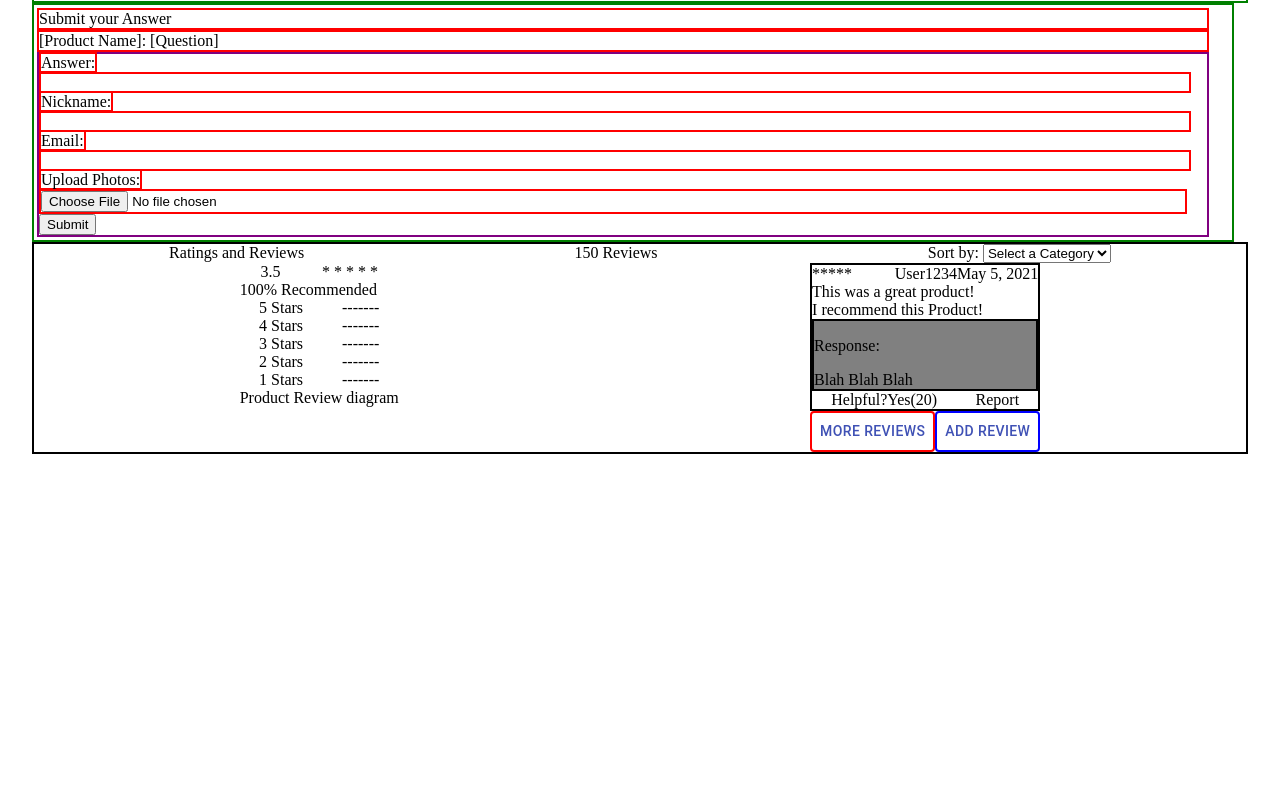
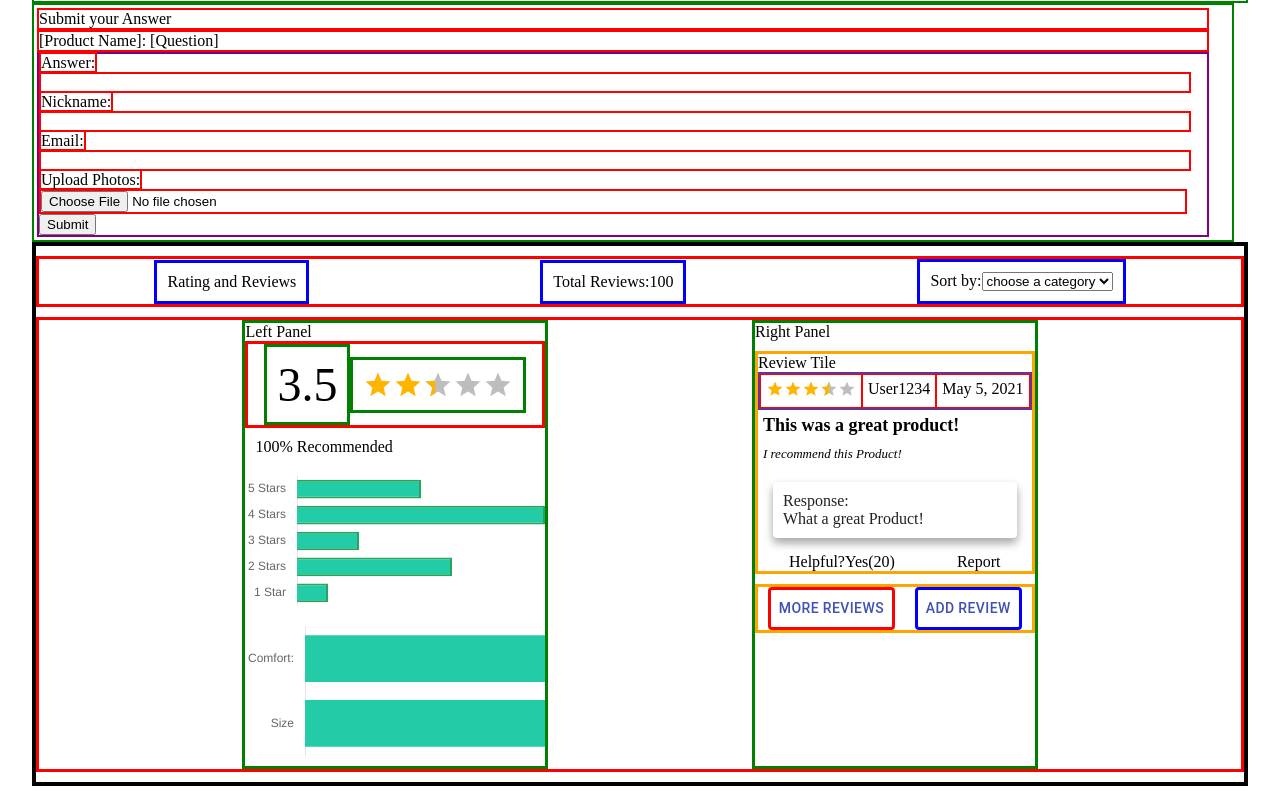
Before and after one commit to dark-developer-studio/front-end-capstone, a React app: page / in a window 1280 px wide. Shown: the part 572-1366 px from the top of the page. Before the commit the page ends 1034 px from the top, so only its background shows below. Built offline with nearby package versions, Linux system fonts and the light colour scheme; the HTML template or start-up script is replaced by a standard one.

Commit message:
Updates with Charts.js dependencies and material UI lab dependencies Adds components to Ratings and Reviews

```diff
--- /dev/null
+++ b/client/src/components/reviews/ProductReviewChart.jsx
@@ -0,0 +1,70 @@
+import React from "react";
+import {Grid} from '@material-ui/core';
+import {makeStyles} from '@material-ui/core/styles';
+import { Bar } from 'react-chartjs-2';
+
+const useStyles = makeStyles((theme) => ({
+  barDiagram: {
+    display: "flex",
+    flexDirection: "column",
+    justifyContent: "space-evenly",
+    alignItems: "flex-start",
+    marginLeft: "10px",
+    border: "3px solid red"
+  },
+}));
+
+const data = {
+  labels: ['Comfort:', 'Size'],
+  datasets: [
+    {
+      label: '',
+      data: [40, 40],
+      backgroundColor: [
+        'rgba(35, 203, 167, 1)',
+        'rgba(35, 203, 167, 1)',
+      ],
+    },
+  ],
+};
+
+const options = {
+  //y axis creates a horizontal chart
+  indexAxis: 'y',
+
+  // Elements options apply to all of the options unless overridden in a dataset
+  elements: {
+    // bar: {
+    //   borderWidth: 2,
+    // },
+  },
+  responsive: true,
+
+  plugins: {
+    legend: {
+      display: false
+    },
+  },
+//   title: {
+//     display: true,
+//     text: 'This is a Horizontal Bar Chart',
+//   },
+// },
+  scales: {
+    xAxis: {
+      display: false,
+    },
+    yAxis: {
+      display: true,
+      grid: {
+        display: false
+      }
+    }
+  }
+};
+
+const ProductReviewChart = () => (
+    <Bar data={data} options={options} />
+);
+
+export default ProductReviewChart;
--- a/client/src/components/reviews/RatingsAndReviews.jsx
+++ b/client/src/components/reviews/RatingsAndReviews.jsx
@@ -1,182 +1,199 @@
 import React from 'react';
-//import './reviews-style.css';
-import {Button} from '@material-ui/core';
-import Grid from '@material-ui/core/Grid';
-import {makeStyles} from '@material-ui/core/styles';
 
-// import style from '../../../dist/styles.css'
+//Material UI imports
+import {Grid, Button, Paper} from '@material-ui/core';
+import useStyles from './Styles.jsx';
+
+//Component imports
+import ReviewTile from './ReviewTile.jsx';
+import TotalReviewCount from './TotalReviewCount.jsx';
+import ReviewPercentageAndStars from './ReviewPercentageAndStars.jsx';
+import StarBarChart from './StarBarChart.jsx';
+import ProductReviewChart from './ProductReviewChart.jsx';
 //import '../../../dist/styles.css';
-
-const useStyles = makeStyles((theme) => ({
-  parentGrid: {
-    border: "2px solid black",
-    maxHeight: "800px",
-    direction:"column",
-    justify: "space-evenly",
-    alignContent: "center"
-  },
-  topGrid: {
-    direction:"row",
-    justify:"space-evenly",
-    alignContent:"center"
-  }
-}));
 
 const RatingsAndReviews = () => {
   const classes = useStyles();
 
+  return (
+    <div className={classes.parentGrid}>
+
+      <Grid container direction="row" container alignItems="center" justify="space-around" className={classes.topGrid}>
+
+        <Grid item className={classes.componentTitle}>
+          Rating and Reviews
+        </Grid>
+        <Grid item className={classes.totalRev}>
+          Total Reviews:
+          <TotalReviewCount />
+          </Grid>
+        <Grid item className={classes.sortby}>
+          <span>Sort by: </span>
+          <select>
+            <option value="">choose a category</option>
+          </select>
+        </Grid>
+      {/* End of topGrid */}
+      </Grid>
+
+      <Grid container direction="row" justify="space-evenly" className={classes.midGrid}>
+        <Grid item className={classes.leftPanel}>
+          Left Panel
+          <ReviewPercentageAndStars />
+
+          <div className={classes.recommendPercentage}>100% Recommended</div>
+
+          <StarBarChart />
+          <ProductReviewChart />
+
+        {/* End of left panel   */}
+        </Grid>
+
+        <Grid item className={classes.rightPanel}>
+          <Grid item>Right Panel</Grid>
+
+          <ReviewTile />
+
+          <div className={classes.buttonContainer}>
+            <Button color="primary" className={classes.moreRevBtn}>More Reviews</Button >
+            <Button color="primary" className={classes.addRevBtn}>Add Review</Button>
+          </div>
+
+        {/* End of right panel   */}
+        </Grid>
+
+      {/* End of midGrid   */}
+      </Grid>
+
+    </div>
+  );
+
   // return (
-  //   <Grid container className={classes.parentGrid}>
-  //     <Grid container className={classes.topGrid}>
-  //     <div id="randr-title">Rating and Reviews</div>
-  //     <div>Total Reviews</div>
-  //     <div id="sortby"> <span>Sort by:</span>
-  //       <select>
-  //         <option value="">choose a category</option>
-  //       </select>
-  //     </div>
-  //     </Grid>
-
-  //     <Grid container>Review Window with Stars</Grid>
-  //     <Grid container>Percentage of recommendations</Grid>
-  //     <Grid container>Stars List</Grid>
-  //     <Grid container>Review Title</Grid>
-
-  //     <div id="Button Container">
-  //       <Button color="primary">More Reviews</Button>
-  //       <Button color="primary">Add Review</Button>
+  //   <div className="parentContainer" style={{border: "2px solid black"}}>
+  //     <div className="top-container" style={{display: "flex", flexDirection: "row", justifyContent: "space-around"}}>
+  //       <div>Ratings and Reviews</div>
+  //       <div className="totalReviews">150 Reviews</div>
+  //       <div>
+  //         <span>Sort by: </span>
+  //         <select>
+  //           <option>Select a Category</option>
+  //         </select>
+  //       </div>
   //     </div>
 
-  //   </Grid>
+  //     <div className="midContainer" style={{display: "flex", flexDirection: "row", justifyContent: "space-around"}}>
+  //       <div className="leftPanel" style={{display: "flex", flexDirection: "column"}}>
+  //         <div>
 
+  //         <div className="avgStarContainer" style={{display: "flex", flexDirection: "row", justifyContent: "space-around"}}>
+  //           <div>3.5</div>
+  //           <div>* * * * *</div>
+  //         </div>
+  //       </div>
+  //         <div className="recommendPercentage">100% Recommended</div>
+
+  //         <div className="barDiagram">
+  //           <div className="fiveStars" style={{display: "flex", flexDirection: "row", justifyContent: "space-around"}}>
+  //             <div>
+  //               5 Stars
+  //             </div>
+  //             <div>
+  //               -------
+  //             </div>
+  //           </div>
+  //           <div className="fourStars" style={{display: "flex", flexDirection: "row", justifyContent: "space-around"}}>
+  //           <div>
+  //               4 Stars
+  //             </div>
+  //             <div>
+  //               -------
+  //             </div>
+  //           </div>
+  //           <div className="threeStars" style={{display: "flex", flexDirection: "row", justifyContent: "space-around"}}>
+  //           <div>
+  //               3 Stars
+  //             </div>
+  //             <div>
+  //               -------
+  //             </div>
+  //           </div>
+  //           <div className="twoStars" style={{display: "flex", flexDirection: "row", justifyContent: "space-around"}}>
+  //           <div>
+  //               2 Stars
+  //             </div>
+  //             <div>
+  //               -------
+  //             </div>
+  //           </div>
+  //           <div className="oneStars" style={{display: "flex", flexDirection: "row", justifyContent: "space-around"}}>
+  //           <div>
+  //               1 Stars
+  //             </div>
+  //             <div>
+  //               -------
+  //             </div>
+  //           </div>
+  //         </div>
+  //         <div>Product Review diagram</div>
+
+  //       {/* End of Left Panel */}
+  //       </div>
+
+  //       <div className="rightPanel" style={{display: "flex", flexDirection: "column"}}>
+  //         <div className="reviewTile" style={{border: "2px solid black", display: "flex", flexDirection: "column"}}>
+  //           <div className="topRow" style={{display: "flex", flexDirection: "row", justifyContent: "space-between"}}>
+  //             <div className="stars">
+  //               *****
+  //             </div>
+  //             <div className="userAndTimeStamp" style={{display: "flex", flexDirection: "row", justifyContent: "space-between"}}>
+  //               <div className="userName">
+  //                 User1234
+  //               </div>
+  //               <div className="timeStamp">
+  //                 May 5, 2021
+  //               </div>
+  //             </div>
+  //           {/* End of Review Tile */}
+  //           </div>
+
+  //           <div className="reviewSummary">
+  //             This was a great product!
+  //           </div>
+  //           <div className="productRecommend">
+  //             I recommend this Product!
+  //           </div>
+  //           <div className="reviewText" style={{border: "2px solid black", backgroundColor: "grey"}}>
+  //             <p>Response:</p>
+  //               <div>
+  //                 Blah Blah Blah
+  //               </div>
+  //           </div>
+  //           <div className="bottomRowReviewTile" style={{display: "flex", flexDirection: "row", justifyContent: "space-around"}}>
+  //             <div className="helpful" style={{display: "flex", flexDirection: "row"}}>
+  //               Helpful?
+  //               <div href="#" style={{cursor: "pointer"}}>Yes</div>
+  //               <div className="count">(20)</div>
+  //             </div>
+
+  //             <div href="#" style={{cursor: "pointer"}}>Report</div>
+  //           </div>
+
+  //         {/* End of Review Tile */}
+  //         </div>
+
+  //         <div id="buttonContainer" style={{display: "flex", flexDirection: "row"}}>
+  //           <Button color="primary" style={{border: "2px solid red"}}>More Reviews</Button>
+  //           <Button color="primary" style={{border: "2px solid blue"}}>Add Review</Button>
+  //         </div>
+
+  //       {/* End of Right Panel */}
+  //       </div>
+
+  //     {/* End of midContainer */}
+  //     </div>
+
+  //   {/* End of Parent Container */}
+  //   </div>
   // );
-
-  return (
-    <div className="parentContainer" style={{border: "2px solid black"}}>
-      <div className="top-container" style={{display: "flex", flexDirection: "row", justifyContent: "space-around"}}>
-        <div>Ratings and Reviews</div>
-        <div className="totalReviews">150 Reviews</div>
-        <div>
-          <span>Sort by: </span>
-          <select>
-            <option>Select a Category</option>
-          </select>
-        </div>
-      </div>
-
-      <div className="midContainer" style={{display: "flex", flexDirection: "row", justifyContent: "space-around"}}>
-        <div className="leftPanel" style={{display: "flex", flexDirection: "column"}}>
-          <div>
-
-          <div className="avgStarContainer" style={{display: "flex", flexDirection: "row", justifyContent: "space-around"}}>
-            <div>3.5</div>
-            <div>* * * * *</div>
-          </div>
-        </div>
-          <div className="recommendPercentage">100% Recommended</div>
-
-          <div className="barDiagram">
-            <div className="fiveStars" style={{display: "flex", flexDirection: "row", justifyContent: "space-around"}}>
-              <div>
-                5 Stars
-              </div>
-              <div>
-                -------
-              </div>
-            </div>
-            <div className="fourStars" style={{display: "flex", flexDirection: "row", justifyContent: "space-around"}}>
-            <div>
-                4 Stars
-              </div>
-              <div>
-                -------
-              </div>
-            </div>
-            <div className="threeStars" style={{display: "flex", flexDirection: "row", justifyContent: "space-around"}}>
-            <div>
-                3 Stars
-              </div>
-              <div>
-                -------
-              </div>
-            </div>
-            <div className="twoStars" style={{display: "flex", flexDirection: "row", justifyContent: "space-around"}}>
-            <div>
-                2 Stars
-              </div>
-              <div>
-                -------
-              </div>
-            </div>
-            <div className="oneStars" style={{display: "flex", flexDirection: "row", justifyContent: "space-around"}}>
-            <div>
-                1 Stars
-              </div>
-              <div>
-                -------
-              </div>
-            </div>
-          </div>
-          <div>Product Review diagram</div>
-
-        {/* End of Left Panel */}
-        </div>
-
-        <div className="rightPanel" style={{display: "flex", flexDirection: "column"}}>
-          <div className="reviewTile" style={{border: "2px solid black", display: "flex", flexDirection: "column"}}>
-            <div className="topRow" style={{display: "flex", flexDirection: "row", justifyContent: "space-between"}}>
-              <div className="stars">
-                *****
-              </div>
-              <div className="userAndTimeStamp" style={{display: "flex", flexDirection: "row", justifyContent: "space-between"}}>
-                <div className="userName">
-                  User1234
-                </div>
-                <div className="timeStamp">
-                  May 5, 2021
-                </div>
-              </div>
-            {/* End of Review Tile */}
-            </div>
-
-            <div className="reviewSummary">
-              This was a great product!
-            </div>
-            <div className="productRecommend">
-              I recommend this Product!
-            </div>
-            <div className="reviewText" style={{border: "2px solid black", backgroundColor: "grey"}}>
-              <p>Response:</p>
-                <div>
-                  Blah Blah Blah
-                </div>
-            </div>
-            <div className="bottomRowReviewTile" style={{display: "flex", flexDirection: "row", justifyContent: "space-around"}}>
-              <div className="helpful" style={{display: "flex", flexDirection: "row"}}>
-                Helpful?
-                <div href="#" style={{cursor: "pointer"}}>Yes</div>
-                <div className="count">(20)</div>
-              </div>
-
-              <div href="#" style={{cursor: "pointer"}}>Report</div>
-            </div>
-
-          {/* End of Review Tile */}
-          </div>
-
-          <div id="buttonContainer" style={{display: "flex", flexDirection: "row"}}>
-            <Button color="primary" style={{border: "2px solid red"}}>More Reviews</Button>
-            <Button color="primary" style={{border: "2px solid blue"}}>Add Review</Button>
-          </div>
-
-        {/* End of Right Panel */}
-        </div>
-
-      {/* End of midContainer */}
-      </div>
-
-    {/* End of Parent Container */}
-    </div>
-  );
 };
 export default RatingsAndReviews;
--- /dev/null
+++ b/client/src/components/reviews/ReviewPercentageAndStars.jsx
@@ -0,0 +1,39 @@
+import React from 'react';
+import {makeStyles} from '@material-ui/core/styles';
+import yellow from '@material-ui/core/colors/yellow';
+
+import StarIcon from '@material-ui/icons/Star';
+import Rating from '@material-ui/lab/Rating';
+
+
+const useStyles = makeStyles((theme) => ({
+  parentContainer: {
+    display: "flex",
+    flexDirection: "row",
+    justifyContent: "center",
+    alignItems: "center",
+    border: "3px solid red"
+  },
+  avgRating: {
+    border: "3px solid green",
+    fontSize: "xxx-large",
+    padding: "10px"
+  },
+  reviewStarRating: {
+    border: "3px solid green",
+    padding: "10px"
+  }
+}));
+
+
+const ReviewPercentageAndStars = () => {
+  const classes = useStyles();
+  return (
+    <div className={classes.parentContainer}>
+      <div className={classes.avgRating}>3.5</div>
+      <Rating name="reviewStarRating" className={classes.reviewStarRating} size="large" defaultValue={2.4} precision={0.2}/>
+    </div>
+  );
+}
+
+export default ReviewPercentageAndStars;
--- /dev/null
+++ b/client/src/components/reviews/ReviewTile.jsx
@@ -0,0 +1,64 @@
+import React from 'react';
+import {Grid, Button, Paper, Card} from '@material-ui/core';
+import useStyles from './Styles.jsx';
+import Rating from '@material-ui/lab/Rating';
+
+
+const ReviewTile = () => {
+  const classes = useStyles();
+  return (
+    <Grid item className={classes.reviewTile}>
+      <div>Review Tile</div>
+
+      <Grid item className={classes.revTileTopRow}>
+
+          <Grid item className={classes.revTileTopRowStars}>
+            <Rating
+              name="reviewStarRating"
+              size="small"
+              defaultValue={3.5}
+              precision={0.25}
+              />
+          </Grid>
+
+          <Grid item className={classes.revTileTopRowUser}>
+            User1234
+          </Grid>
+
+          <Grid item className={classes.revTileTopRowTimestamp}>
+            May 5, 2021
+          </Grid>
+
+      {/* End of review tile top row */}
+      </Grid>
+
+      <div className={classes.reviewSummary}>
+        This was a great product!
+      </div>
+      <div className={classes.productRecommendText}>
+        I recommend this Product!
+      </div>
+
+      <Card className={classes.reviewText}>
+        Response:
+        <div>
+          What a great Product!
+        </div>
+      </Card>
+
+      <div className="bottomRowReviewTile" style={{display: "flex", flexDirection: "row", justifyContent: "space-around"}}>
+        <div className="helpful" style={{display: "flex", flexDirection: "row"}}>
+          Helpful?
+          <div href="#" style={{cursor: "pointer"}}>Yes</div>
+          <div className="count">(20)</div>
+        </div>
+
+        <div href="#" style={{cursor: "pointer"}}>Report</div>
+      </div>
+
+    {/* End of Review Tile */}
+    </Grid>
+  );
+}
+
+export default ReviewTile;
--- /dev/null
+++ b/client/src/components/reviews/StarBarChart.jsx
@@ -0,0 +1,78 @@
+import React from "react";
+import {Grid} from '@material-ui/core';
+import {makeStyles} from '@material-ui/core/styles';
+import { Bar } from 'react-chartjs-2';
+
+const useStyles = makeStyles((theme) => ({
+  barDiagram: {
+    display: "flex",
+    flexDirection: "column",
+    justifyContent: "space-evenly",
+    alignItems: "flex-start",
+    marginLeft: "10px",
+    border: "3px solid red"
+  },
+}));
+
+const data = {
+  labels: ['5 Stars', '4 Stars', '3 Stars', '2 Stars', '1 Star'],
+  datasets: [
+    {
+      label: '',
+      data: [20, 40, 10, 25, 5],
+      backgroundColor: [
+        'rgba(35, 203, 167, 1)',
+        'rgba(35, 203, 167, 1)',
+        'rgba(35, 203, 167, 1)',
+        'rgba(35, 203, 167, 1)',
+        'rgba(35, 203, 167, 1)',
+        'rgba(35, 203, 167, 1)',
+      ],
+      borderColor: [
+        'rgba(38, 166, 91, 1)'
+      ],
+      borderWidth: 2,
+    },
+  ],
+};
+
+const options = {
+  //y axis creates a horizontal chart
+  indexAxis: 'y',
+
+  // Elements options apply to all of the options unless overridden in a dataset
+  elements: {
+    // bar: {
+    //   borderWidth: 2,
+    // },
+  },
+  responsive: true,
+
+  plugins: {
+    legend: {
+      display: false
+    },
+  },
+//   title: {
+//     display: true,
+//     text: 'This is a Horizontal Bar Chart',
+//   },
+// },
+  scales: {
+    xAxis: {
+      display: false,
+    },
+    yAxis: {
+      display: true,
+      grid: {
+        display: false
+      }
+    }
+  }
+};
+
+const StarBarChart = () => (
+    <Bar data={data} options={options} />
+);
+
+export default StarBarChart;
--- /dev/null
+++ b/client/src/components/reviews/Styles.jsx
@@ -0,0 +1,115 @@
+import {makeStyles} from '@material-ui/core/styles';
+
+const useStyles = makeStyles((theme) => ({
+  parentGrid: {
+    display: "flex",
+    border: "4px solid black",
+    flexDirection:"column",
+    justify: "center",
+    alignContent: "center"
+  },
+  topGrid: {
+    border: "3px solid red",
+    marginTop: "10px"
+
+    // alignContent: "center"
+    // justify:"space-evenly",
+    // alignContent:"center"
+  },
+  componentTitle: {
+    display: "flex",
+    border: "3px solid blue",
+    padding: "10px"
+  },
+  totalRev: {
+    display: "flex",
+    border: "3px solid blue",
+    padding: "10px"
+  },
+  sortby: {
+    display: "flex",
+    border: "3px solid blue",
+    padding: "10px"
+  },
+  midGrid: {
+    display: "flex",
+    border: "3px solid red",
+    margin: "10px 0 10px 0"
+  },
+  leftPanel: {
+    display: "flex",
+    flexDirection: "column",
+    justifyContent: "flex-start",
+    alignContent: "center",
+    border: "3px solid green",
+  },
+  recommendPercentage: {
+    margin: "10px"
+  },
+
+  rightPanel: {
+    display: "flex",
+    flexDirection: "column",
+    justifyContent: "flex-start",
+    alignContent: "center",
+    border: "3px solid green",
+  },
+  reviewTile: {
+    display: "flex",
+    flexDirection: "column",
+    justifyContent: "center",
+    border: "3px solid orange",
+    marginTop: "10px",
+    marginBottom: "10px"
+  },
+  revTileTopRow: {
+    display: "flex",
+    flexDirection: "row",
+    justifyContent: "space-evenly",
+    border: "2px solid rebeccaPurple"
+  },
+  revTileTopRowStars: {
+    border: "1px solid red",
+    padding: " 5px"
+  },
+  revTileTopRowUser: {
+    border: "1px solid red",
+    padding: " 5px"
+  },
+  revTileTopRowTimestamp: {
+    border: "1px solid red",
+    padding: " 5px"
+  },
+  reviewSummary: {
+    fontSize: "large",
+    fontWeight: "bold",
+    margin: "5px"
+  },
+  productRecommendText: {
+    fontSize: "small",
+    fontStyle: "italic",
+    margin: "5px"
+  },
+  reviewText: {
+    // border: "2px solid black",
+    padding: "10px",
+    margin: "15px",
+    boxShadow: "0 4px 8px 0 rgba(0, 0, 0, 0.2), 0 6px 10px 0 rgba(0, 0, 0, 0.19)"
+  },
+
+  buttonContainer: {
+    display: "flex",
+    flexDirection: "row",
+    justifyContent: "space-around",
+    border: "3px solid orange",
+  },
+  moreRevBtn: {
+    border: "3px solid red"
+  },
+  addRevBtn: {
+    border: "3px solid blue"
+  }
+
+}));
+
+export default useStyles;
--- /dev/null
+++ b/client/src/components/reviews/TotalReviewCount.jsx
@@ -0,0 +1,11 @@
+import React from 'react';
+
+const TotalReviewCount = () => {
+  return (
+    <div>
+      100
+    </div>
+  );
+}
+
+export default TotalReviewCount;
--- a/package.json
+++ b/package.json
@@ -30,12 +30,15 @@
   "dependencies": {
     "@material-ui/core": "^4.11.4",
     "@material-ui/icons": "^4.11.2",
+    "@material-ui/lab": "^4.0.0-alpha.58",
     "axios": "^0.21.1",
     "body-parser": "^1.19.0",
+    "chart.js": "^3.3.2",
     "express": "^4.17.1",
     "jquery": "^3.1.1",
     "prop-types": "^15.7.2",
     "react": "^16.4",
+    "react-chartjs-2": "^3.0.3",
     "react-dom": "^16.4"
   }
 }
```
Also changed, not shown: 1 other file (tests, documents, lock files or other folders).
